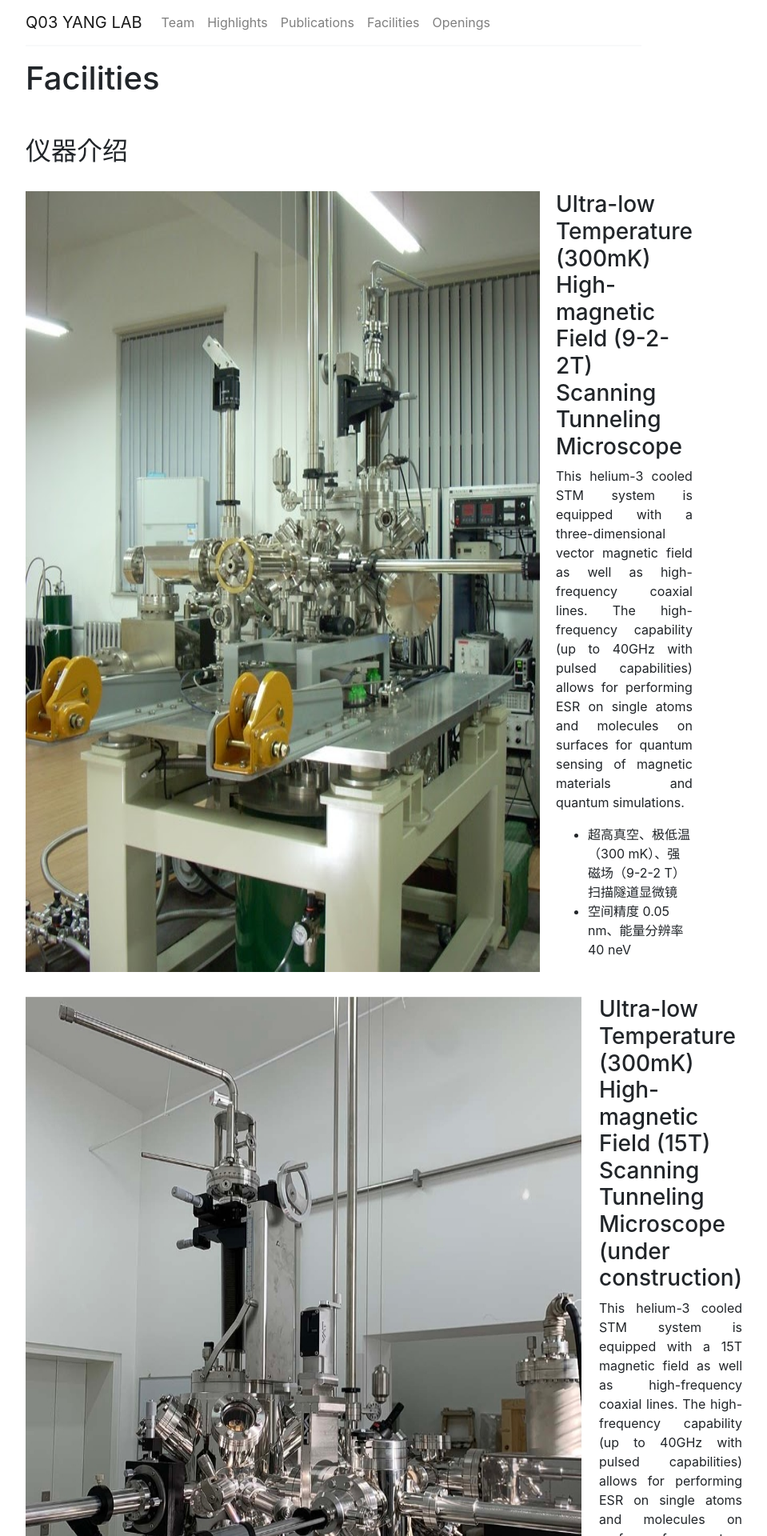
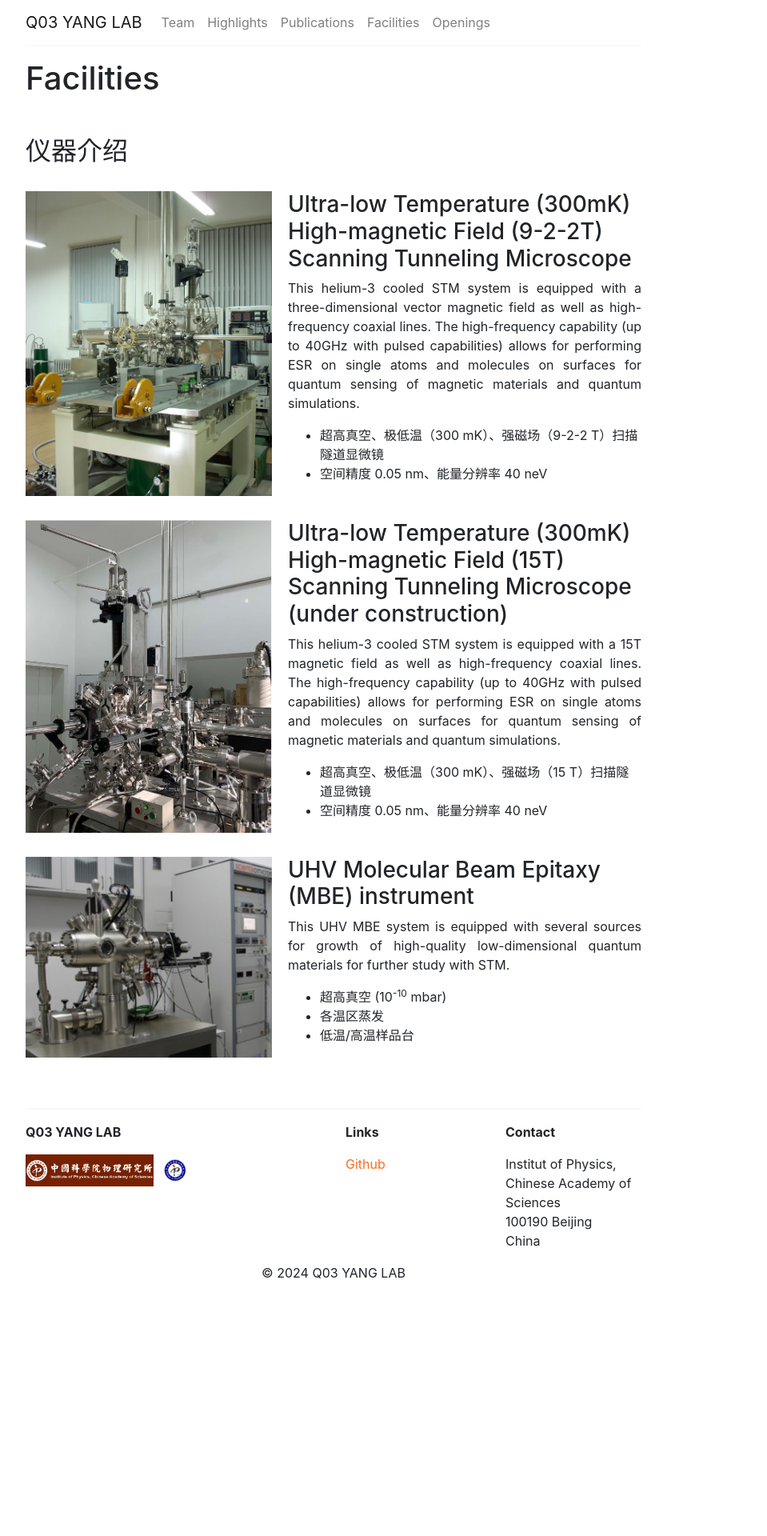
Before and after one commit to ZoomWuun/Q03i, a Jekyll site: the page built from _pages/facilities.html, in a window 1280 px wide. Shown: the top 1920 px of the page at 80% size, without its empty margins (223-1182 px from the left). Built offline with Jekyll 4.4.1, drawn with Linux system fonts in a browser that asks for light colours; after the commit the page ends 1619 px from its top, so only the background shows below that.

Commit message:
Add files via upload

```diff
--- a/_pages/facilities.html
+++ b/_pages/facilities.html
@@ -21,11 +21,12 @@ permalink: /facilities/
     .facility img {
         max-width: 100%;
         height: auto;
-        flex: 1;
+        width: 40%; /* 图片一栏占40% */
+        flex: 0 0 40%;
     }
 
     .facility-text {
-        flex: 2;
+        flex: 0 0 60%; /* 文字一栏占60% */
         padding-left: 20px;
     }
 
@@ -41,12 +42,12 @@ permalink: /facilities/
         }
 
         .facility img {
-            width: 100%;
+            width: 80%;
             height: auto;
         }
 
         .facility-text {
-            padding-left: 0;
+            padding-left: 20px;
         }
     }
 </style>
```
